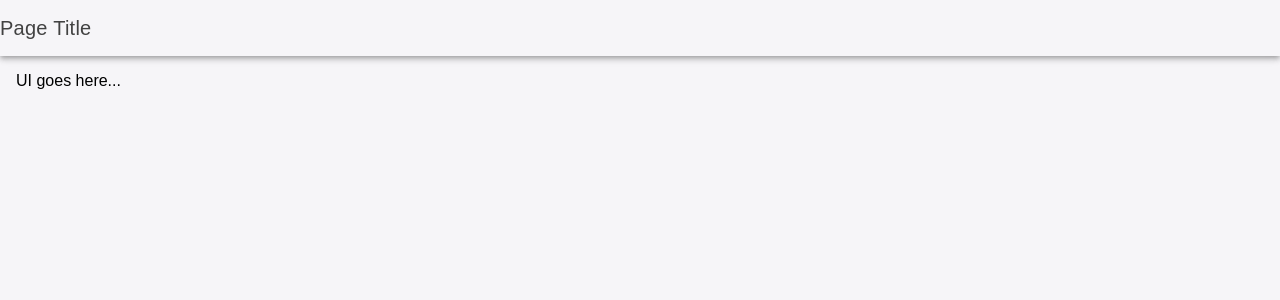
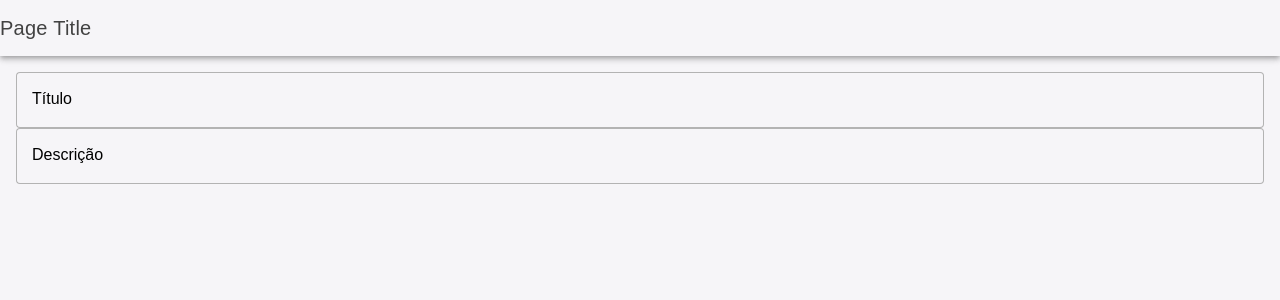
Before and after one commit to michellydarquia/Projeto_Web, a React (Vite) app: page /criar-exame in a window 1280 px wide. Shown: the top 300 px of the page. Built offline with nearby package versions, Linux system fonts and the light colour scheme.

Commit message:
modified:   src/firebase.ts 	modified:   src/pages/Home.tsx 	modified:   src/pages/criarExame.tsx 	modified:   src/pages/perfilPacienteProfissional.tsx 	modified:   src/pages/perfilProfissional.tsx 	new file:   src/shared.ts

```diff
--- a/src/firebase.ts
+++ b/src/firebase.ts
@@ -1,6 +1,8 @@
 import { initializeApp } from "firebase/app";
 import { getAuth } from "firebase/auth";
 import { getFirestore } from "firebase/firestore";
+import { getStorage } from "firebase/storage";
+
 
 const config = {
     apiKey: "AIzaSyAIdICA1fmRb0s7KLgnW_LN3LKOug9fyvo",
@@ -15,5 +17,6 @@ const config = {
 const app = initializeApp(config);
 const auth = getAuth(app);
 const firestore = getFirestore(app);
+const storage = getStorage(app); // usada para upload e download
 
-export { app, auth, firestore };
+export { app, auth, firestore, storage };
--- a/src/pages/Home.tsx
+++ b/src/pages/Home.tsx
@@ -15,6 +15,8 @@ import {
 import React from 'react';
 import '../theme/home_login.css';
 import schImg from '../imagens/sch.png';
+
+import * as shared from '../shared'
 
 const Home: React.FC = () => {
 
--- a/src/pages/criarExame.tsx
+++ b/src/pages/criarExame.tsx
@@ -1,4 +1,4 @@
-import { IonContent, IonHeader, IonPage, IonTitle, IonToolbar } from '@ionic/react';
+import { IonContent, IonHeader, IonPage, IonTitle, IonToolbar, IonInput } from '@ionic/react';
 import React from 'react';
 
 const criarExame: React.FC = () => {
@@ -11,7 +11,33 @@ const criarExame: React.FC = () => {
                 </IonToolbar>
             </IonHeader>
             <IonContent className="ion-padding">
-                UI goes here...
+
+
+            <IonInput
+
+            label="Título"
+            labelPlacement="floating"
+            fill="outline"
+            placeholder="Digite o título"
+            // onIonChange={}
+            color={'success'}
+
+            ></IonInput>
+
+            <IonInput
+
+            label="Descrição"
+            labelPlacement="floating"
+            fill="outline"
+            placeholder="Digite a Descrição"
+            // onIonChange={}
+            color={'success'}
+
+            ></IonInput>
+
+
+
+
             </IonContent>
         </IonPage>
     );
--- a/src/pages/perfilPacienteProfissional.tsx
+++ b/src/pages/perfilPacienteProfissional.tsx
@@ -1,11 +1,22 @@
+import {
+    IonContent,
+    IonHeader,
+    IonPage,
+    IonTitle,
+    IonToolbar,
+    IonAvatar,
+    IonButton,
+    IonIcon,
+    IonCardContent,
+    IonInput
+} from '@ionic/react';
 import React, { useState } from 'react';
-import { IonContent, IonHeader, IonPage, IonTitle, IonToolbar, IonAvatar, IonButton, IonIcon, IonCardContent, IonInput } from '@ionic/react';
 import { cloudUploadOutline } from 'ionicons/icons';
 
 const PerfilPacienteProfissional: React.FC = () => {
     const [selectedFile, setSelectedFile] = useState<File | null>(null);
 
-    const handleFileChange = (event: React.ChangeEvent<HTMLInputElement>) => {
+    const handleFileChange = (event: any) => {
         const files = event.target.files;
         if (files && files.length > 0) {
             setSelectedFile(files[0]);
@@ -48,7 +59,7 @@ const PerfilPacienteProfissional: React.FC = () => {
 
                     <IonCardContent>
                         <IonIcon icon={cloudUploadOutline} size="large" />
-                        <IonInput type="file" onInput={handleFileChange} />
+                        <IonInput type='file' onInput={handleFileChange} />
                         <IonButton onClick={handleUpload}>Enviar Arquivo</IonButton>
                     </IonCardContent>
                 </IonContent>
--- a/src/pages/perfilProfissional.tsx
+++ b/src/pages/perfilProfissional.tsx
@@ -21,6 +21,12 @@ const perfilProfissional: React.FC = () => {
     const [RG, setRG] = useState<any>('');
     const [conta, setConta] = useState<any>('');
     const [exames, setExames] = useState<any>([]);
+
+    const [novo, setNovo] = useState<any>({
+        titulo: 'asdf',
+        descricao: 'qwer',
+        url: 'zxcv'
+    });
 
     const [update, setUpdate] = useState<any>(0);
 
@@ -53,7 +59,7 @@ const perfilProfissional: React.FC = () => {
                 }
 
             } else {
-                return <Redirect from='/perfil' to='/home' />
+                return <Redirect to='/home' />
             }
         });
     }, [update])
@@ -62,7 +68,7 @@ const perfilProfissional: React.FC = () => {
             onAuthStateChanged(auth, async (user) => {
                 if (user){
                 await updateDoc(doc(firestore, "users", user.uid), {
-                    exames: [...exames, ]
+                    exames: []
                 });
             }
         });
--- /dev/null
+++ b/src/shared.ts
@@ -0,0 +1,3 @@
+var loginType = 'abc'
+
+export { loginType }
```
Lines whose indentation alone changed are shown as unchanged.
